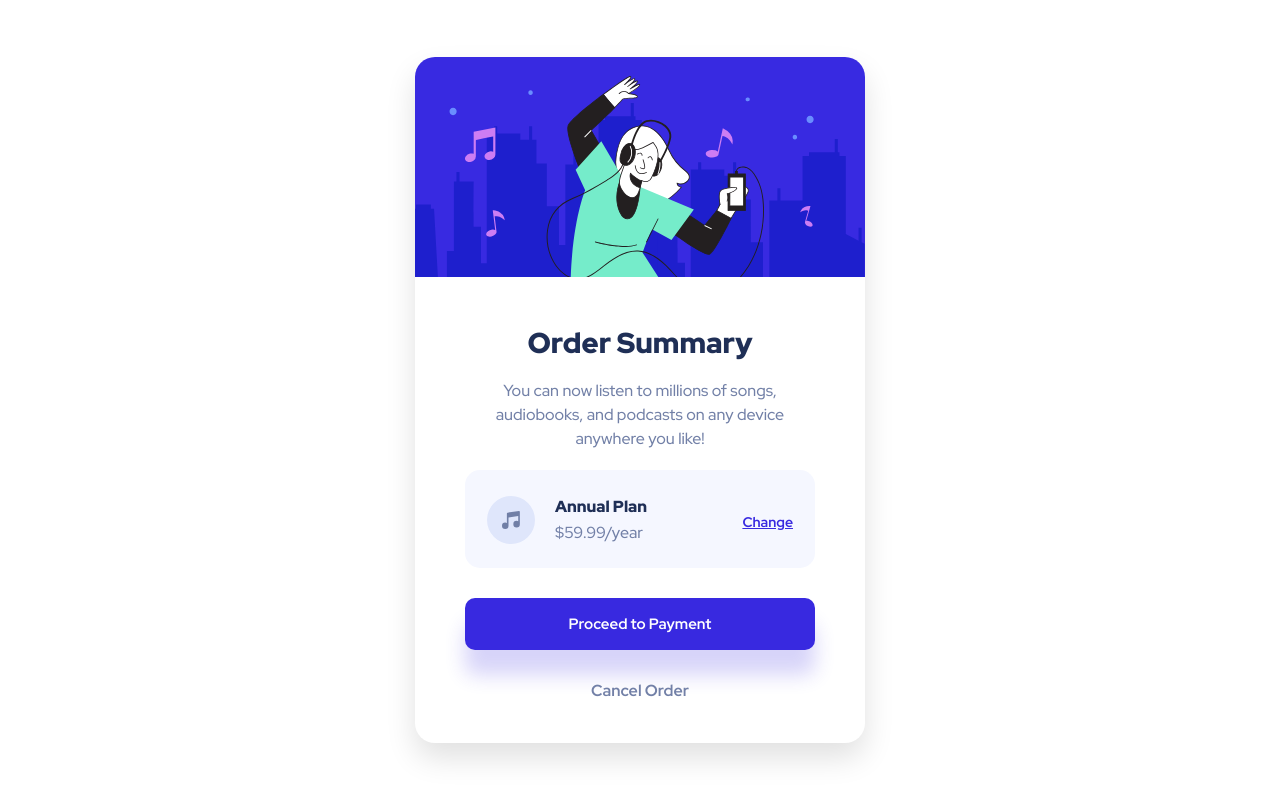
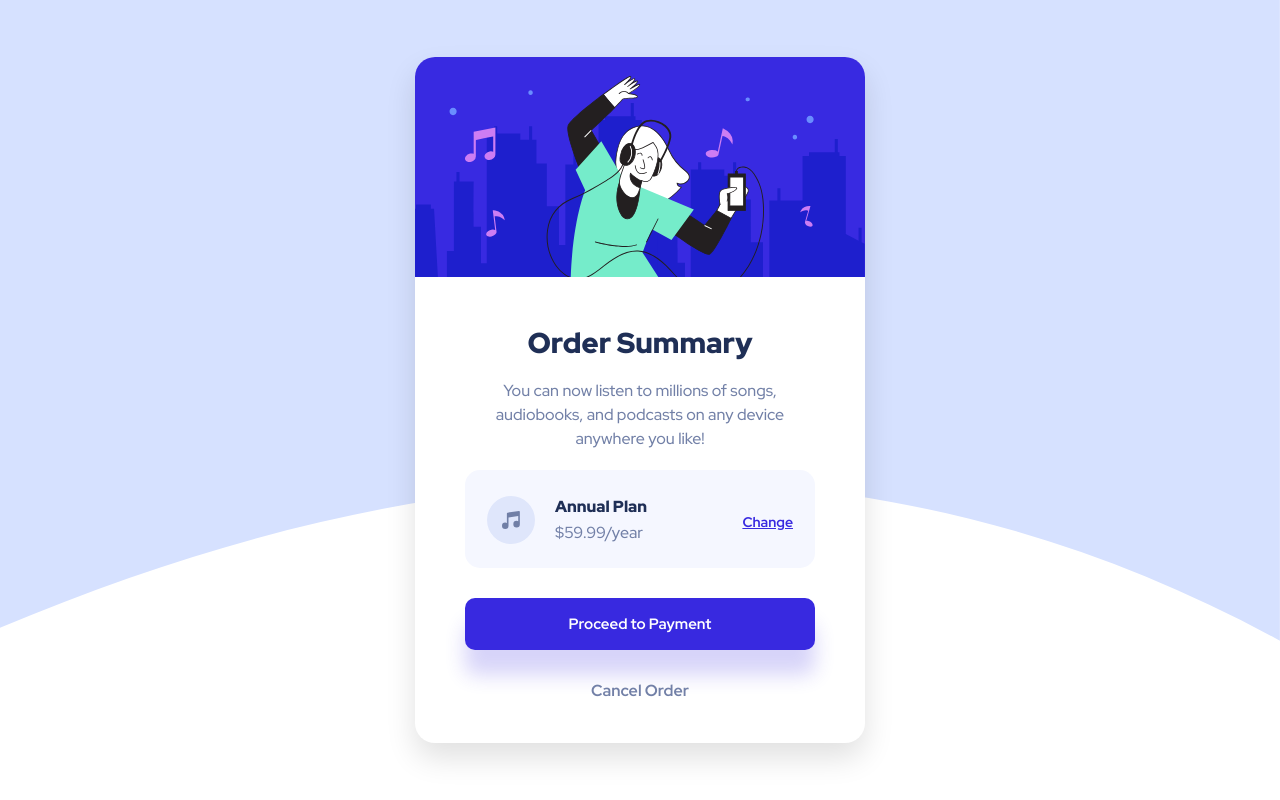
Before and after one commit to Benja253/order-sumary-component, a plain HTML site: page index.html in a window 1280 px wide. Drawn offline with Linux system fonts and the light colour scheme; the site is published under a folder, as on GitHub Pages, so addresses that start at the root find nothing; a web font is replaced by a local one.

Commit message:
Update styles.css

```diff
--- a/style/styles.css
+++ b/style/styles.css
@@ -5,7 +5,7 @@
 }
 body{
   font-size: 16px;
-  background-image: url("/images/pattern-background-desktop.svg");
+  background-image: url("../images/pattern-background-desktop.svg");
   background-size: cover;
   background-position:right;
   height: 100vh;
```
